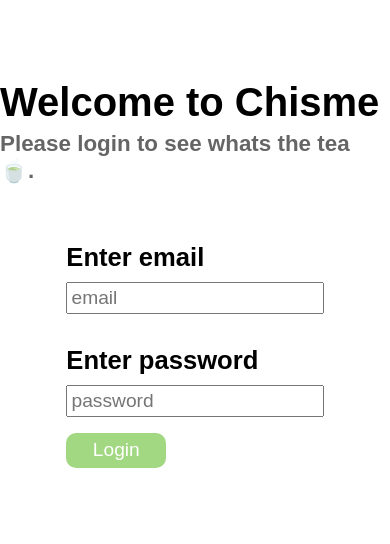
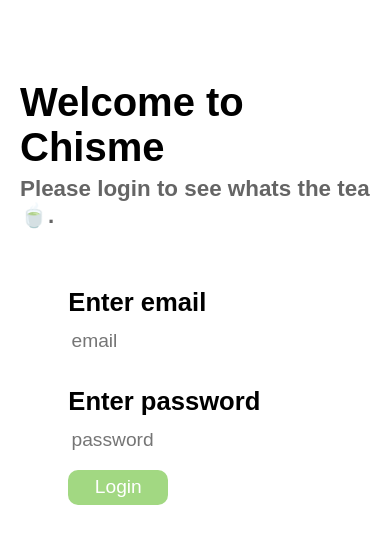
Before and after one commit to susanoos/chisme, a React (Create React App) app: page / in a window 390 px wide. Shown: the top 544 px of the page. Built offline with nearby package versions, Linux system fonts and the light colour scheme.

Commit message:
updated styles for mobile

```diff
--- a/src/components/Feed/FeedList.module.css
+++ b/src/components/Feed/FeedList.module.css
@@ -32,3 +32,13 @@
   align-items: flex-start;
   flex-direction: column;
 }
+
+@media screen and (max-width: 480px) {
+  .feed__list {
+    /* margin-left: 6rem; */
+  }
+
+  .user {
+    font-size: 1.2rem;
+  }
+}
--- a/src/components/Login/Login.module.css
+++ b/src/components/Login/Login.module.css
@@ -59,10 +59,12 @@
 .login__input {
   font-size: 1.2rem;
   padding: 0.2rem;
+  border: none;
+  border-radius: 10px;
 }
 
 @media screen and (max-width: 500px) {
   .form__container {
-    width: 400px;
+    width: 350px;
   }
 }
--- a/src/components/Nav/Nav.js
+++ b/src/components/Nav/Nav.js
@@ -8,7 +8,7 @@ const Nav = ({ onLogout }) => {
       <h1 className={classes.nav__header}>Chisme 🍵</h1>
       <div>
         <ul className={classes.nav__links}>
-          <li>
+          <li className={classes.profile__img}>
             <ProfileImg />
           </li>
           <li>
--- a/src/components/Nav/Nav.module.css
+++ b/src/components/Nav/Nav.module.css
@@ -32,3 +32,18 @@ a {
   width: 120px;
   border-radius: 10px;
 }
+
+@media screen and (max-width: 480px) {
+  .nav__header {
+    font-size: 2rem;
+  }
+
+  .nav__btn {
+    font-size: 1.2rem;
+    width: 100px;
+  }
+
+  .profile__img {
+    display: none;
+  }
+}
--- a/src/components/Post/AddPost.module.css
+++ b/src/components/Post/AddPost.module.css
@@ -28,3 +28,14 @@
   border: none;
   border-radius: 10px;
 }
+
+@media screen and (max-width: 480px) {
+  .post__form {
+    width: 300px;
+  }
+
+  .add__post__button {
+    margin-left: 0;
+    margin-top: 0.6rem;
+  }
+}
--- a/src/components/Profile/ProfileImg.js
+++ b/src/components/Profile/ProfileImg.js
@@ -1,7 +1,7 @@
 import React from "react";
 import classes from "./ProfileImg.module.css";
 
-const ProfileImg = () => {
+const ProfileImg = (props) => {
   return (
     <img
       className={classes.img}
--- a/src/components/UI/Card.module.css
+++ b/src/components/UI/Card.module.css
@@ -4,3 +4,9 @@
   padding: 1rem;
   width: 500px;
 }
+
+@media screen and (max-width: 480px) {
+  .card {
+    width: 350px;
+  }
+}
--- a/src/styles.css
+++ b/src/styles.css
@@ -48,3 +48,10 @@ button:hover {
     margin: auto;
   }
 }
+
+@media screen and (max-width: 480px) {
+  body {
+    width: 350px;
+    margin: auto;
+  }
+}
```
